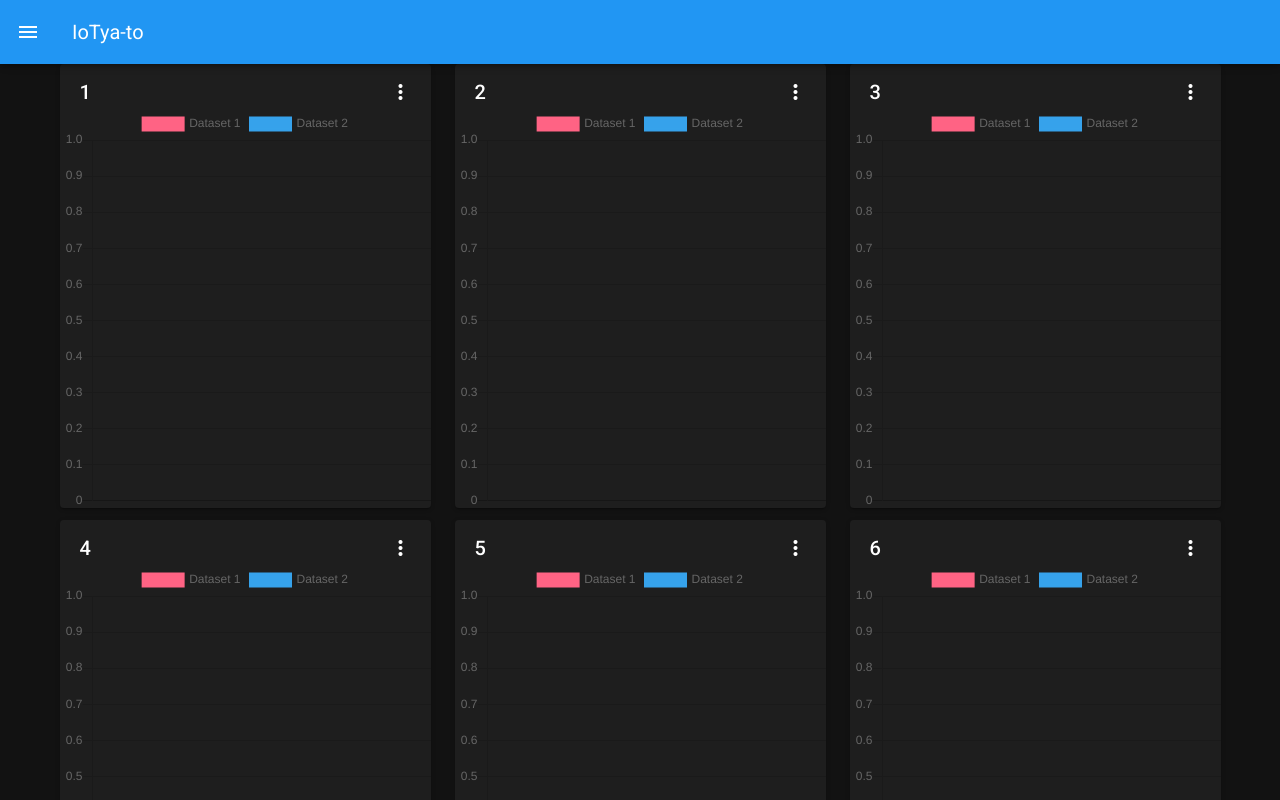
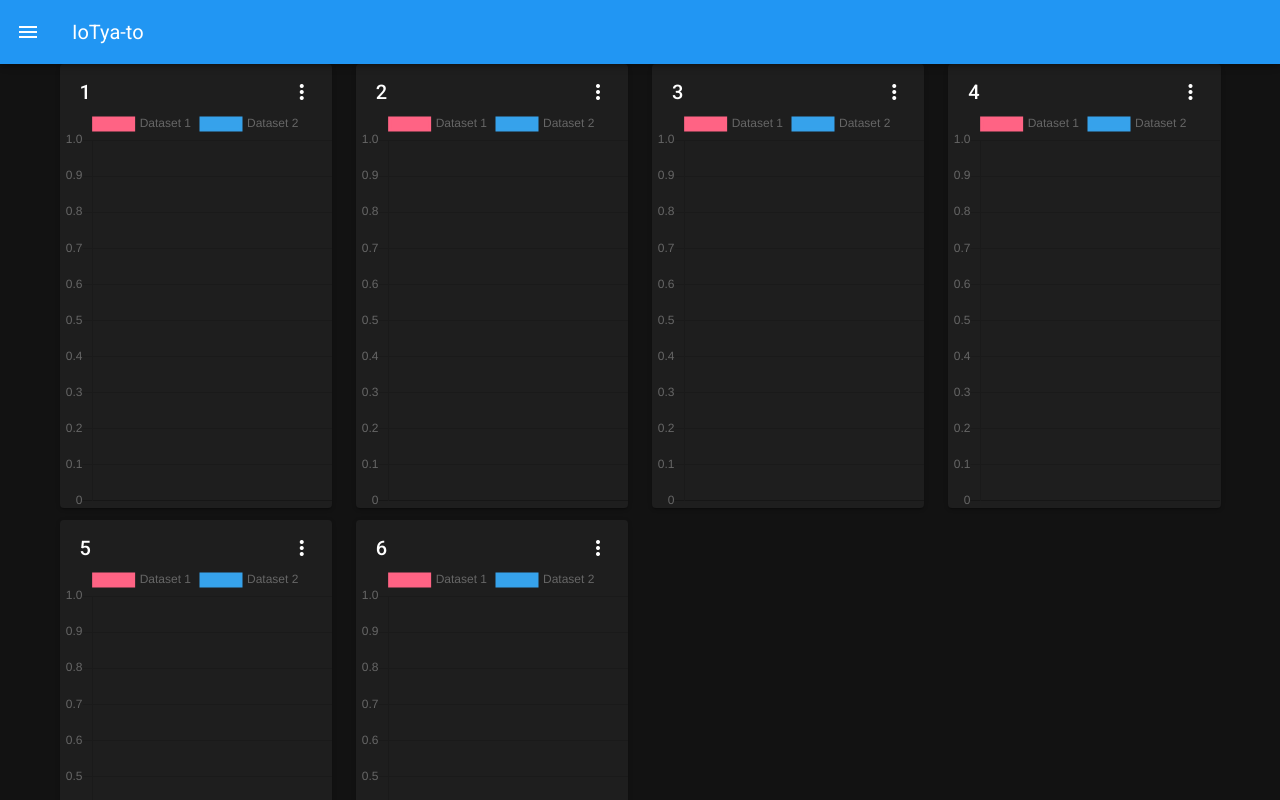
Before and after one commit to IoTya-To/IoTya-to, a Nuxt app: page / in a window 1280 px wide. Shown: the top 800 px of the page. Built offline with nearby package versions, Linux system fonts and the light colour scheme.

Commit message:
col 数で小さい画面にも対応

```diff
--- a/components/RealTimeChart.vue
+++ b/components/RealTimeChart.vue
@@ -57,7 +57,7 @@ export default {
         },
         xaxis: {
           type: 'numeric',
-          range: 60,
+          range: 600,
           labels: {
             style: {
               colors: ['#00FF00']
--- a/components/StreamingChart.vue
+++ b/components/StreamingChart.vue
@@ -30,9 +30,10 @@ export default {
               type: 'realtime',
               time: {
                 unit: 'second',
-                unitStepSize: 2
+                unitStepSize: 5
               },
               realtime: {
+                duration: 20000,
                 delay: 1000,
                 refresh: 1000,
                 onRefresh (chart) {
--- a/pages/index.vue
+++ b/pages/index.vue
@@ -2,8 +2,15 @@
   <v-layout column justify-center align-center>
     <v-flex xs12 sm2 md4 lg4 xl4>
       <v-row>
-        <v-col v-for="n in 6" :key="n" :cols="4">
-          <ChartCard :card-name="n"/>
+        <v-col
+          v-for="n in 6"
+          :key="n"
+          xs="12"
+          sm="6"
+          md="4"
+          lg="3"
+        >
+          <ChartCard :card-name="n" />
         </v-col>
       </v-row>
     </v-flex>
```
